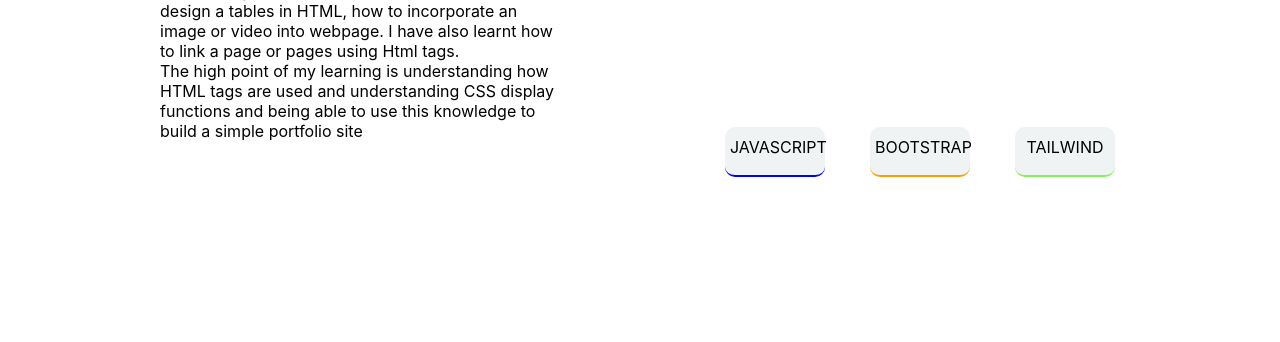
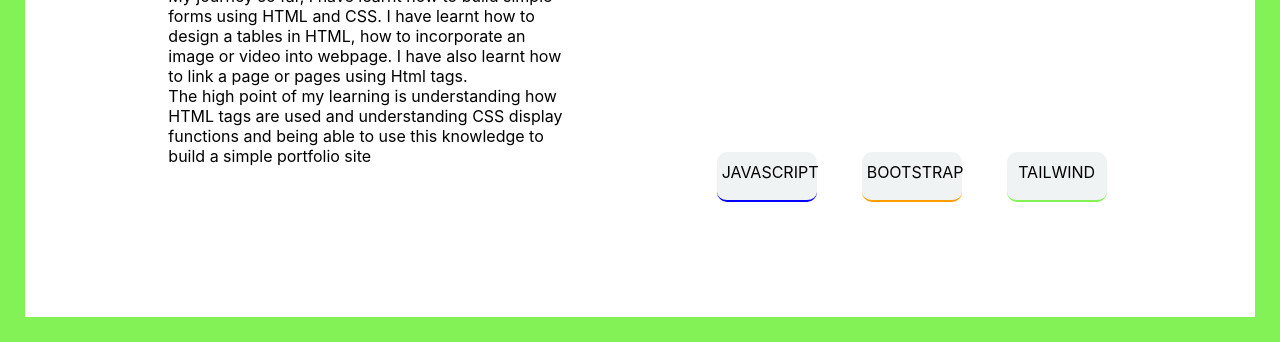
Before and after one commit to pamolowo/portfoliostutern, a plain HTML site: page index.html in a window 1280 px wide. Shown: the part 617-959 px from the top of the page. Before the commit the page ends 909 px from the top, so only its background shows below. Drawn offline with Linux system fonts and the light colour scheme.

Commit message:
Update style.css

```diff
--- a/style.css
+++ b/style.css
@@ -5,6 +5,9 @@
     "Segoe UI", Roboto, Oxygen, Ubuntu, Cantarell, "Open Sans", "Helvetica Neue",
     sans-serif;
   box-sizing: border-box;
+}
+.main{
+  border: 25px solid rgb(130, 242, 86);
 }
 
 .head {
```
